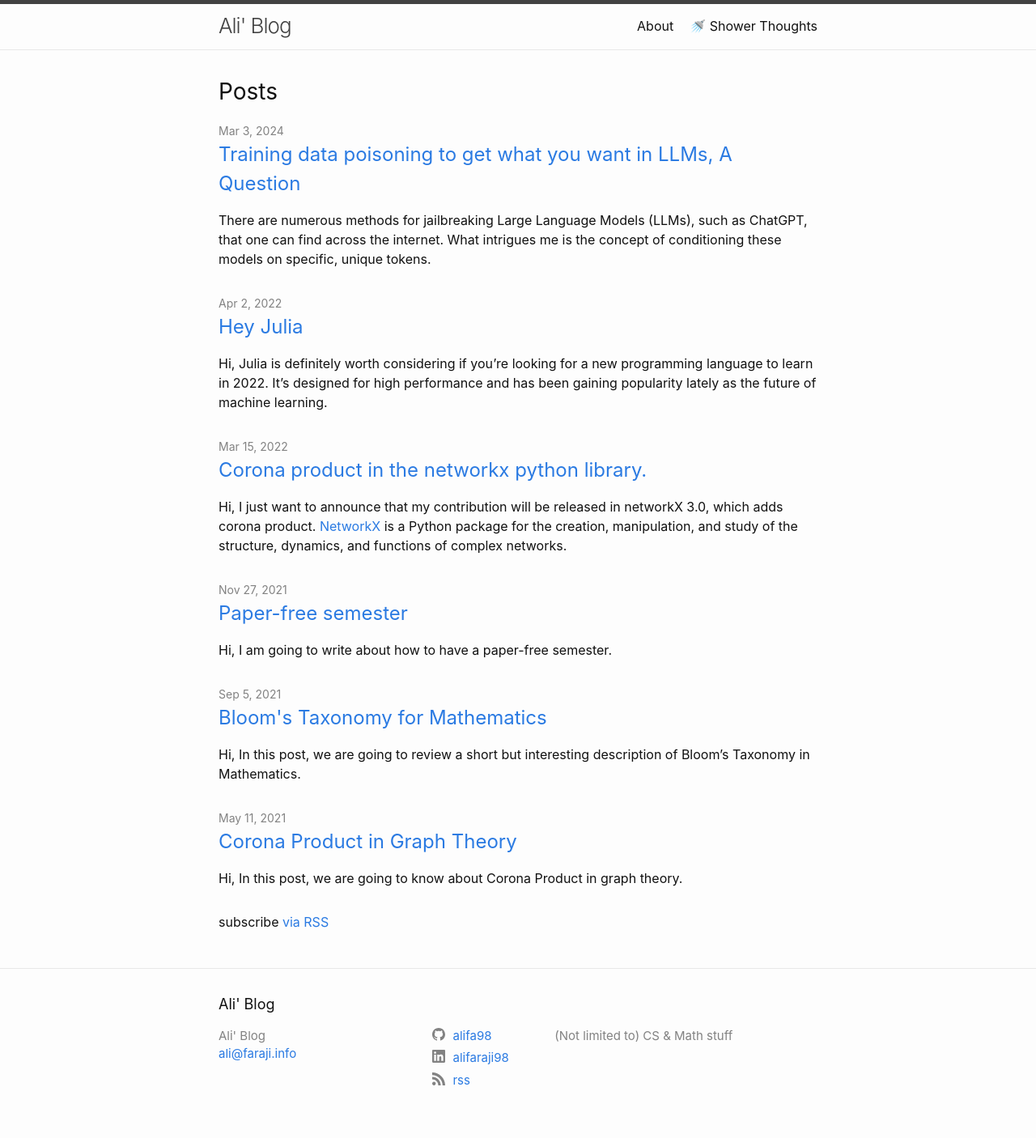
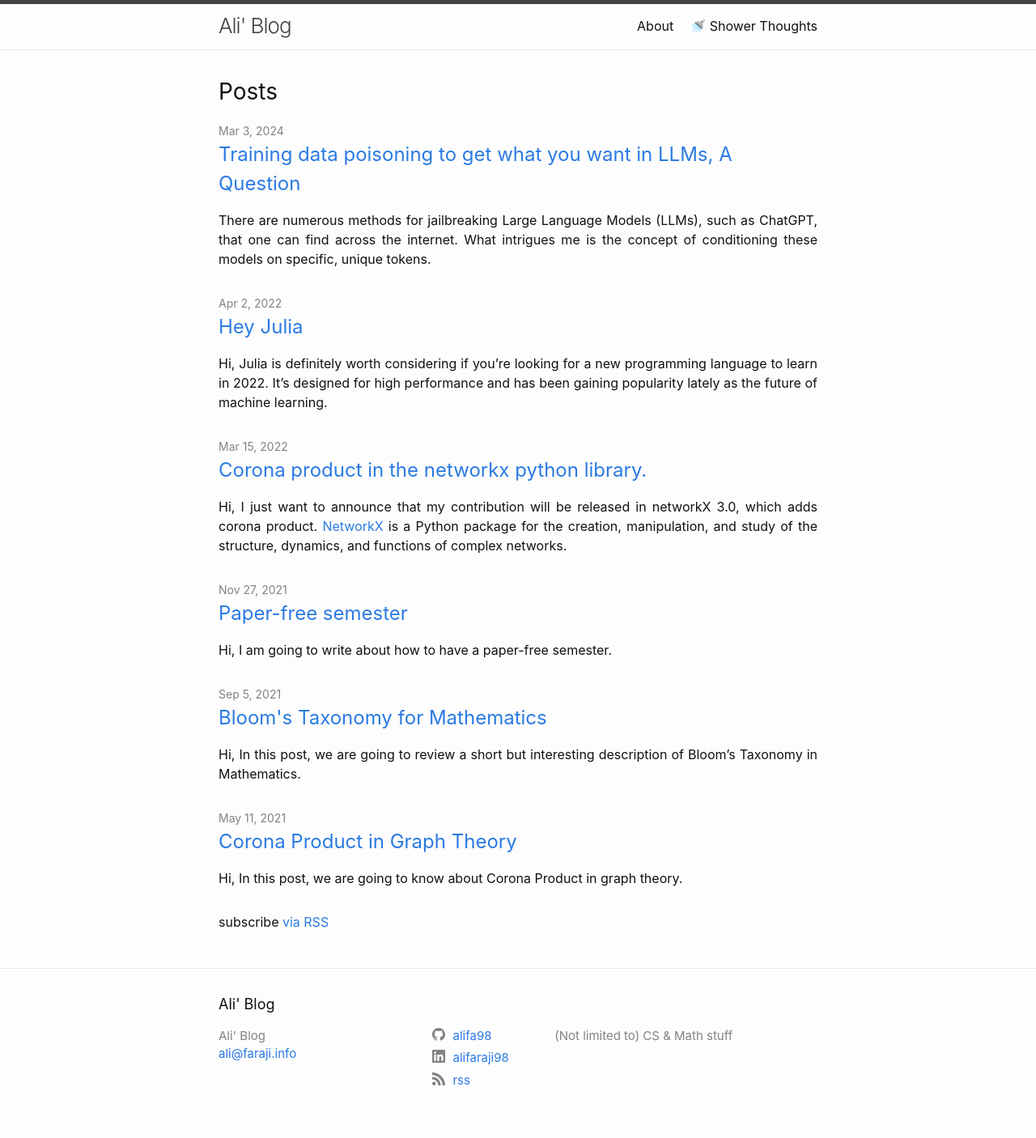
Before and after one commit to alifa98/blog, a Jekyll site: the page built from index.md, in a window 1280 px wide. Shown: the whole page at 81% size. Built offline with Jekyll 4.4.1, drawn with Linux system fonts in a browser that asks for light colours.

Commit message:
add justify for posts and excerpts paragraphs

```diff
--- a/_includes/head.html
+++ b/_includes/head.html
@@ -12,6 +12,12 @@
 
   {% include mathjax.html %}
 
+  <style>
+    .post-list p,
+    .post-content p {
+      text-align: justify;
+    }
+  </style>
 
   <!-- <script src="https://comments.01d.ir/embed.js"></script> -->
 
```
